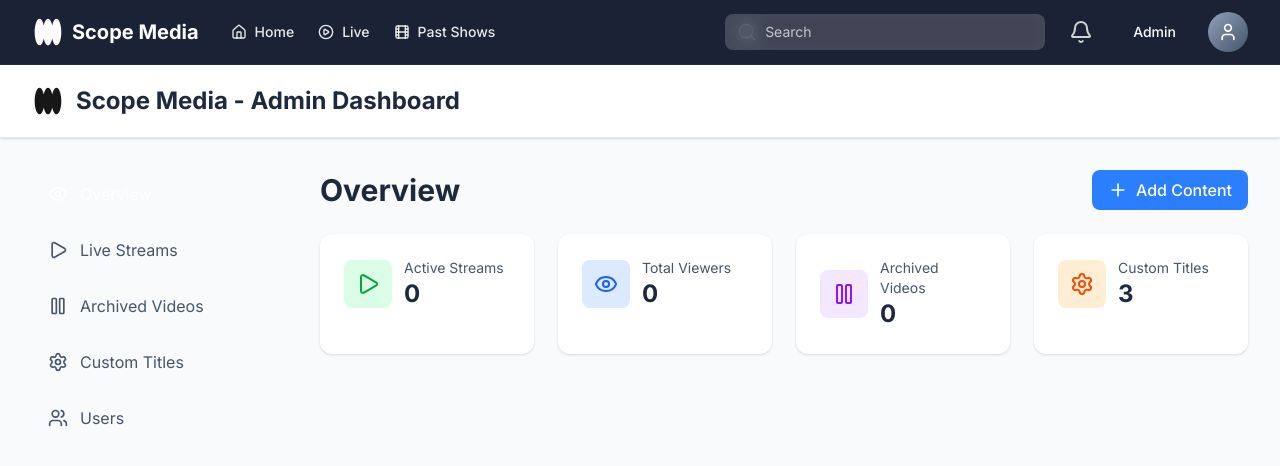
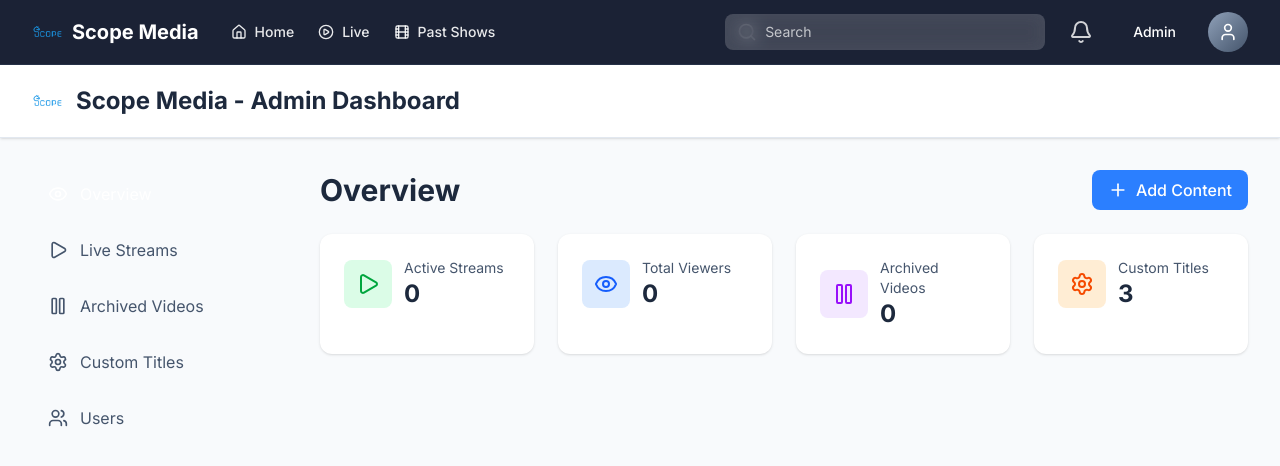
Before and after one commit to Nopeking/Scope-Media, a Next.js app: page /admin/dashboard in a window 1280 px wide. Shown: the top 466 px of the page. Built offline with nearby package versions, Linux system fonts and the light colour scheme.

Commit message:
Add custom logo and favicon from media_Design folder

```diff
--- a/src/app/admin/dashboard/page.tsx
+++ b/src/app/admin/dashboard/page.tsx
@@ -206,9 +206,11 @@ export default function AdminDashboard() {
         <div className="container mx-auto px-4 py-4 sm:px-6 lg:px-8" suppressHydrationWarning>
           <div className="flex items-center justify-between" suppressHydrationWarning>
             <div className="flex items-center gap-3" suppressHydrationWarning>
-              <svg className="h-8 w-8 text-primary" fill="none" viewBox="0 0 48 48" xmlns="http://www.w3.org/2000/svg">
-                <path d="M36.7273 44C33.9891 44 31.6043 39.8386 30.3636 33.69C29.123 39.8386 26.7382 44 24 44C21.2618 44 18.877 39.8386 17.6364 33.69C16.3957 39.8386 14.0109 44 11.2727 44C7.25611 44 4 35.0457 4 24C4 12.9543 7.25611 4 11.2727 4C14.0109 4 16.3957 8.16144 17.6364 14.31C18.877 8.16144 21.2618 4 24 4C26.7382 4 29.123 8.16144 30.3636 14.31C31.6043 8.16144 33.9891 4 36.7273 4C40.7439 4 44 12.9543 44 24C44 35.0457 40.7439 44 36.7273 44Z" fill="currentColor"></path>
-              </svg>
+              <img
+                src="/logo.png"
+                alt="Scope Media Logo"
+                className="h-8 w-8 object-contain"
+              />
                   <h1 className="text-2xl font-bold text-slate-800">Scope Media - Admin Dashboard</h1>
             </div>
             <button className="bg-primary hover:bg-primary/90 text-white px-4 py-2 rounded-lg font-medium transition-colors">
--- a/src/app/layout.tsx
+++ b/src/app/layout.tsx
@@ -12,6 +12,9 @@ const inter = Inter({
 export const metadata: Metadata = {
     title: "Scope Media",
     description: "Your one-stop destination for the best live streams and video content.",
+    icons: {
+      icon: '/favicon.ico',
+    },
 };
 
 export default function RootLayout({
--- a/src/components/Navigation.tsx
+++ b/src/components/Navigation.tsx
@@ -18,9 +18,12 @@ const Navigation = () => {
       <div className="container mx-auto flex items-center justify-between whitespace-nowrap px-4 py-3 sm:px-6 lg:px-8" suppressHydrationWarning>
         <div className="flex items-center gap-8" suppressHydrationWarning>
           <Link href="/" className="flex items-center gap-2 text-white" suppressHydrationWarning>
-            <svg className="h-8 w-8 text-primary" fill="none" viewBox="0 0 48 48" xmlns="http://www.w3.org/2000/svg" suppressHydrationWarning>
-              <path d="M36.7273 44C33.9891 44 31.6043 39.8386 30.3636 33.69C29.123 39.8386 26.7382 44 24 44C21.2618 44 18.877 39.8386 17.6364 33.69C16.3957 39.8386 14.0109 44 11.2727 44C7.25611 44 4 35.0457 4 24C4 12.9543 7.25611 4 11.2727 4C14.0109 4 16.3957 8.16144 17.6364 14.31C18.877 8.16144 21.2618 4 24 4C26.7382 4 29.123 8.16144 30.3636 14.31C31.6043 8.16144 33.9891 4 36.7273 4C40.7439 4 44 12.9543 44 24C44 35.0457 40.7439 44 36.7273 44Z" fill="currentColor"></path>
-            </svg>
+            <img
+              src="/logo.png"
+              alt="Scope Media Logo"
+              className="h-8 w-8 object-contain"
+              suppressHydrationWarning
+            />
                 <h2 className="text-xl font-bold font-display">Scope Media</h2>
           </Link>
           <nav className="hidden md:flex items-center gap-6" suppressHydrationWarning>
```
Also changed, not shown: public/logo.png (added), 1 other file (tests, documents, lock files or other folders).
